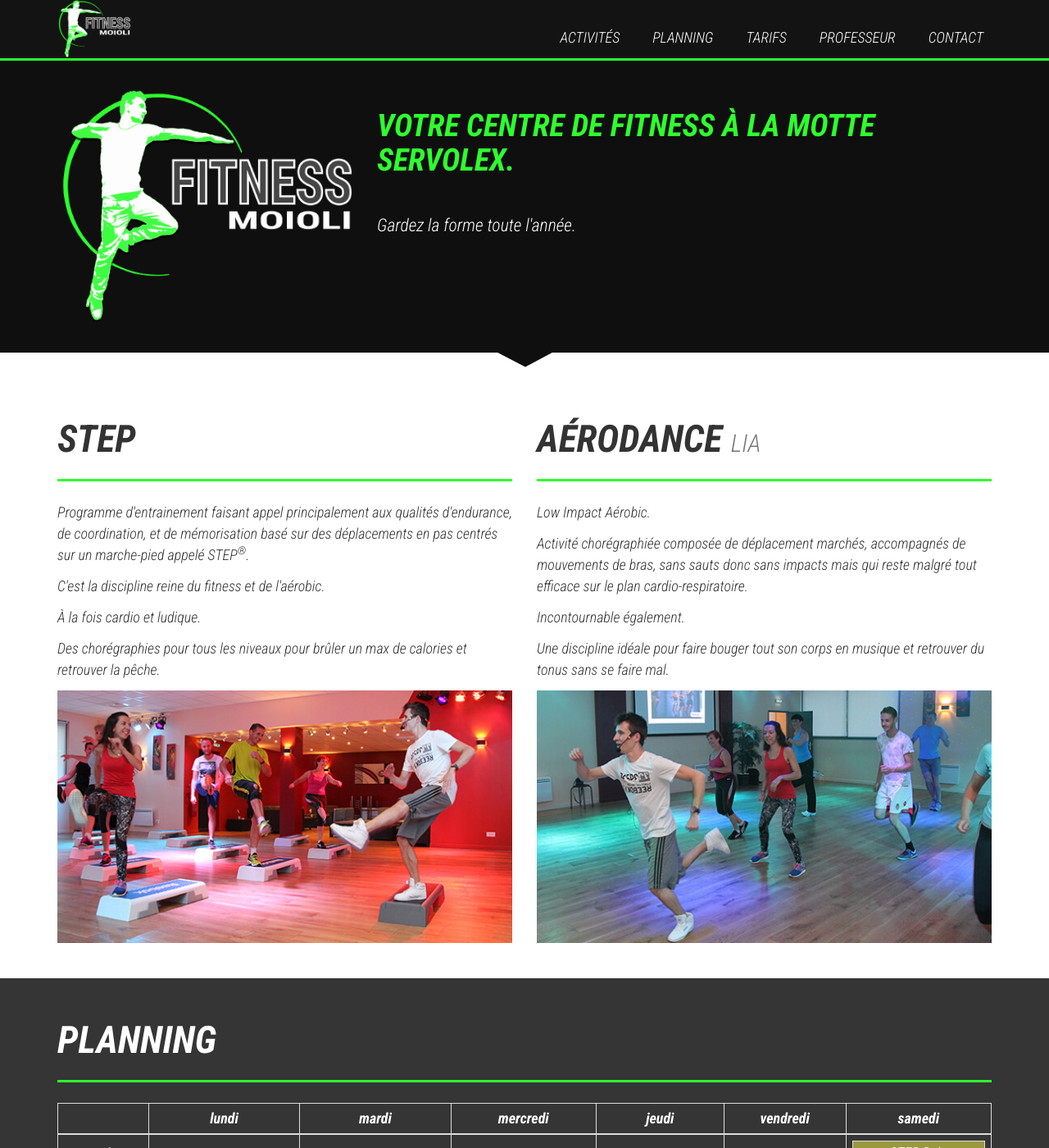
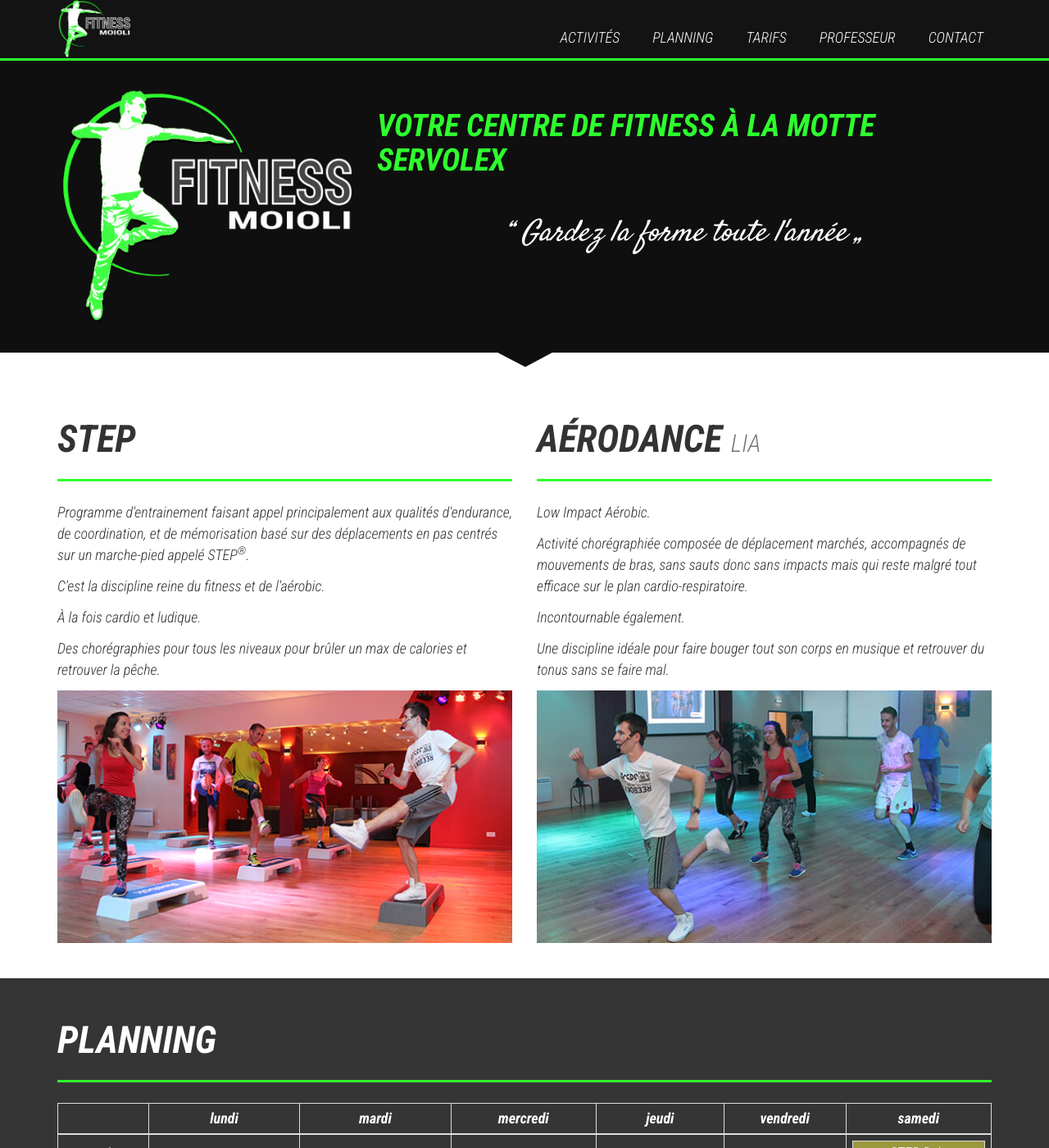
Before and after one commit to pgiraud/fitnessmoioli, a Jekyll site: the page built from index.md, in a window 1280 px wide and 1400 px high. Shown: the whole window at 82% size. Built offline with Jekyll 4.4.1, drawn with Linux system fonts in a browser that asks for light colours; nearby versions of some CDN libraries.

Commit message:
Subtitle + animations

```diff
--- a/_includes/head.html
+++ b/_includes/head.html
@@ -8,6 +8,7 @@
   <meta name="kewords" content="chambery, savoie, la motte servolex, fitness, aérodance, zumba, lia, step, gym douce, stretching, pilates, rpm, caf, salle de sport, sport">
 
   <link href='https://fonts.googleapis.com/css?family=Roboto+Condensed:700italic,700,300,300italic' rel='stylesheet' type='text/css'>
+  <link href="https://fonts.googleapis.com/css?family=Satisfy" rel="stylesheet">
   <link href="//netdna.bootstrapcdn.com/font-awesome/4.5.0/css/font-awesome.css" rel="stylesheet">
   <link rel="stylesheet" href="{{ "/css/main.css" | prepend: site.baseurl }}">
   <link rel="canonical" href="{{ page.url | replace:'index.html','' | prepend: site.baseurl | prepend: site.url }}">
--- a/_sass/_base.scss
+++ b/_sass/_base.scss
@@ -142,3 +142,26 @@ tr.lia>td,
 tr>td.lia {
   background-color: $lia;
 }
+
+.subtitle {
+  font-family: 'Satisfy', cursive;
+  font-size: $font-size-base * 2;
+}
+
+.animated {
+    animation-duration: 1s;
+    animation-fill-mode: both;
+}
+@keyframes fadeInLeft {
+    0% {
+        opacity: 0;
+        transform: translateX(-20px);
+    }
+    100% {
+        opacity: 1;
+        transform: translateX(0);
+    }
+}
+.fadeInLeft {
+    animation-name: fadeInLeft;
+}
--- a/index.md
+++ b/index.md
@@ -34,10 +34,12 @@ sam_1_1: STEP Deb.
         </div>
         <div class="col-sm-8">
           <h2 class="text-primary">
-            Votre centre de fitness à la Motte Servolex.
+            Votre centre de fitness à la Motte Servolex
           </h2>
           <br>
-          Gardez la forme toute l'année.
+          <div class="subtitle text-center fadeInLeft animated">
+            &ldquo; Gardez la forme toute l'année &bdquo;
+          </div>
         </div>
       </div>
     </div>
@@ -127,7 +129,7 @@ sam_1_1: STEP Deb.
               </p>
             </div>
             <div class="col-sm-4 well text-center">
-              <h2>
+              <h2 id="decouverte">
                 Offre découverte
               </h2>
               <p>
```
Also changed, not shown: _includes/footer.html (+17 -0 lines).
